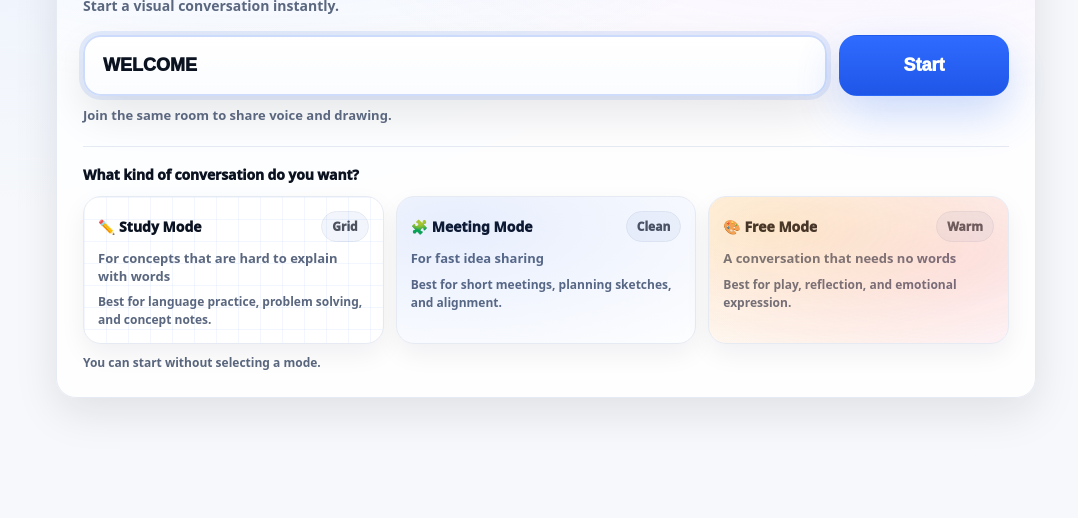
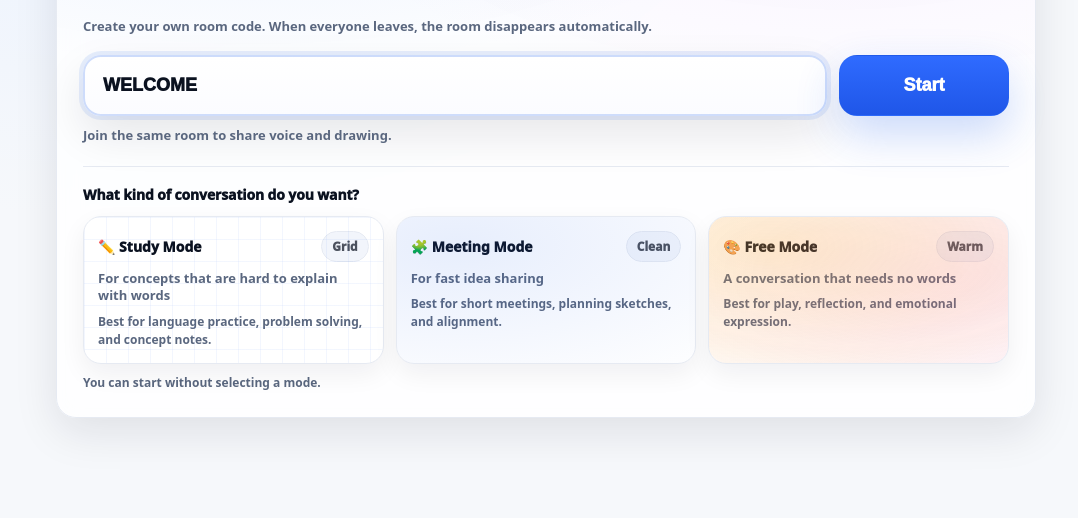
Before and after one commit to soycyj/unline, a website: page public/index.html in a window 1280 px wide. Shown: the part 282-800 px from the top of the page, without its empty margins (94-1172 px from the left). Drawn offline with Linux system fonts and the light colour scheme.

Commit message:
Update index.html

```diff
--- a/public/index.html
+++ b/public/index.html
@@ -435,6 +435,13 @@ margin-top: 0;
     padding-top: 18px;
   }
 }
+.notice{
+  margin-top:10px;
+  font-size:13px;
+  font-weight:800;
+  color:var(--muted);
+  line-height:1.5;
+}
 </style>
 </head>
 <body>
@@ -469,6 +476,8 @@ margin-top: 0;
 
 <div class="hero" id="heroText"></div>
 <div class="sub" id="subText"></div>
+<div class="notice" id="noticeText"></div>
+
 </div>
 
 <div class="entry">
@@ -529,6 +538,8 @@ start: "Start",
 hint: "Join the same room to share voice and drawing.",
 modesTitle: "What kind of conversation do you want?",
 smallNote: "You can start without selecting a mode.",
+notice: "Create your own room code.\nWhen everyone leaves, the room disappears automatically.",
+
 
 chipStudy: "Grid",
 chipMeeting: "Clean",
@@ -558,6 +569,7 @@ start: "시작하기",
 hint: "같은 방 이름으로 접속하면, 목소리와 그림이 바로 이어집니다.",
 modesTitle: "어떤 대화를 원하시나요?",
 smallNote: "선택하지 않아도 기본 설정으로 시작됩니다.",
+notice: "방 코드는 직접 만들 수 있고,\n참여자가 모두 나가면 방은 자동으로 사라집니다.",
 
 chipStudy: "격자",
 chipMeeting: "클린",
@@ -587,6 +599,7 @@ start: "開始",
 hint: "同じルーム名で入ると、音声と描画が共有されます。",
 modesTitle: "どんな会話をしますか？",
 smallNote: "モードを選ばなくても開始できます。",
+notice: "ルームコードは自由に作れます。\n全員が退出すると、ルームは自動的に消えます。",
 
 chipStudy: "グリッド",
 chipMeeting: "クリーン",
@@ -637,6 +650,7 @@ document.documentElement.lang = lang;
 
 $("heroText").textContent = t.hero;
 $("subText").textContent = t.sub;
+$("noticeText").textContent = t.notice;
 $("room").placeholder = t.roomPlaceholder;
 $("start").textContent = t.start;
 $("hintText").textContent = t.hint;
```
